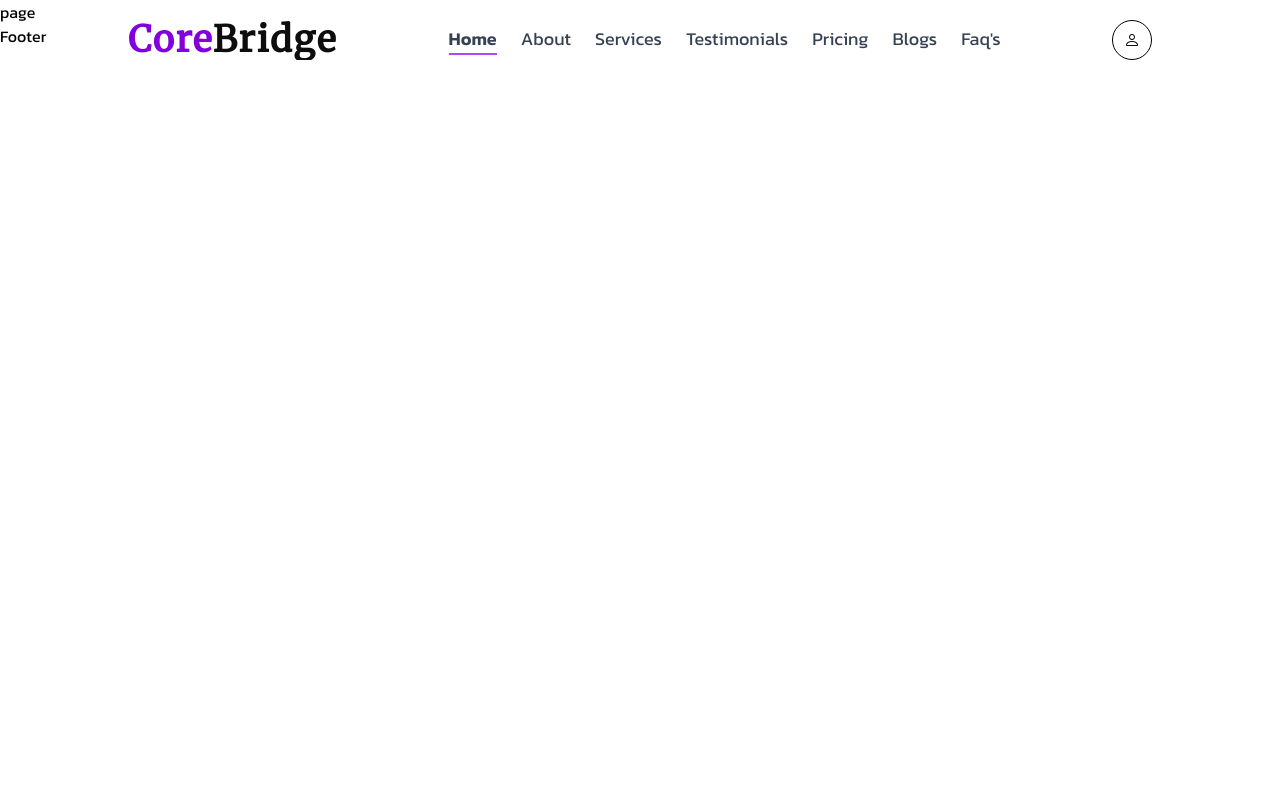
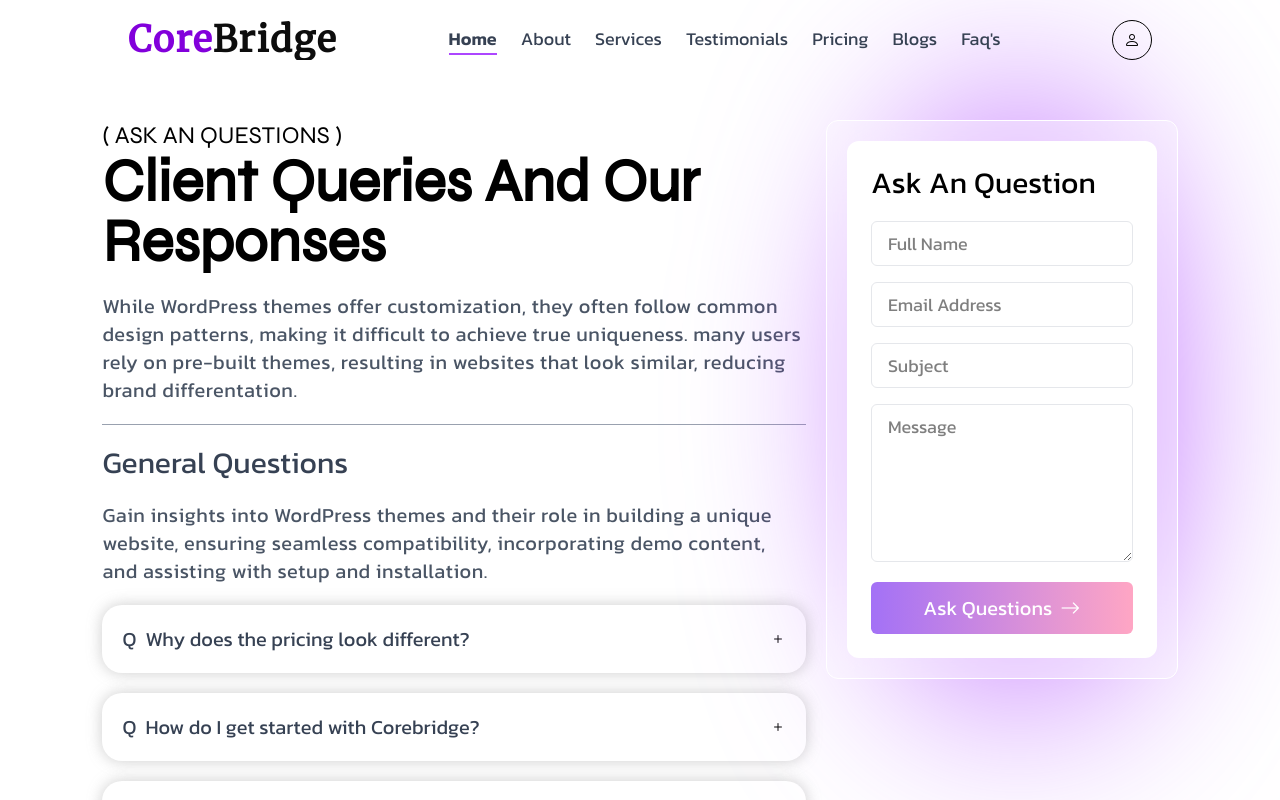
Before and after one commit to Jisap/next16-corebridge, a Next.js app: page /Components/Pages/Faqs in a window 1280 px wide. Shown: the top 800 px of the page. Built offline with nearby package versions, Linux system fonts and the light colour scheme.

Commit message:
feat: add FAQ page component, integrate it into the main index, and set up global styles.

```diff
--- a/app/Components/Pages/Faqs/page.tsx
+++ b/app/Components/Pages/Faqs/page.tsx
@@ -1,9 +1,207 @@
-import React from 'react'
+"use client"
 
-const page = () => {
+import { useState } from "react";
+
+const GeneralFaqData = [
+  {
+    id: 1,
+    question: "Why does the pricing look different?",
+    answer: "We believe that meaningfull change starts with purpose-driven people. Our pricing reflects our commitment to quality, innovation, and long-term partnerships. We focus on delivering measurable results and building trust through transparency and integrity."
+  },
+  {
+    id: 2,
+    question: "How do I get started with Corebridge?",
+    answer: "Getting started is easy! Simply sign up for an account, choose the plan that best fits your needs, and follow our onboarding guide. Our team is also available to assist you with the initial setup to ensure a smooth transition."
+  },
+  {
+    id: 3,
+    question: "Is there a free trial available?",
+    answer: "Yes, we offer a 14-day free trial for all new users. This gives you full access to our platform's features so you can experience the benefits firsthand before making a commitment. No credit card is required to start."
+  },
+  {
+    id: 4,
+    question: "Can I upgrade or downgrade my plan later?",
+    answer: "Absolutely. You can adjust your plan at any time directly from your account dashboard. Whether your business is growing or you need to scale back, our flexible subscription model allows you to change your plan to match your current requirements."
+  }
+];
+
+const SupportFaqData = [
+  {
+    id: 1,
+    question: "How can I contact customer support?",
+    answer: "You can reach our support team via email, live chat, or through our dedicated support portal. We are committed to providing timely and effective assistance to resolve any issues you may encounter."
+  },
+  {
+    id: 2,
+    question: "What is your average response time?",
+    answer: "Our team typically responds to inquiries within 24 hours during business days. For urgent matters, our premium plans offer priority support with faster response times to ensure your operations run smoothly."
+  },
+  {
+    id: 3,
+    question: "Do you offer 24/7 support?",
+    answer: "We offer 24/7 support for our Enterprise plan customers. For other plans, our support team is available during standard business hours, but we have an extensive knowledge base accessible at any time."
+  },
+  {
+    id: 4,
+    question: "Where can I find tutorials or documentation?",
+    answer: "We have a comprehensive Help Center featuring step-by-step tutorials, video guides, and detailed documentation. It's designed to help you navigate our platform and make the most of its features independently."
+  }
+]
+
+const LicenseFaqData = [
+  {
+    id: 1,
+    question: "What kind of licenses do you offer?",
+    answer: "We offer a variety of licensing options including single-user, team, and enterprise licenses. Each license tier comes with specific usage rights and feature sets tailored to different organizational sizes and needs."
+  },
+  {
+    id: 2,
+    question: "Can I use the product for multiple clients?",
+    answer: "Yes, our Agency and Enterprise licenses allow you to use the product for multiple client projects. Please check the specific terms of your license agreement for details on the number of allowed projects or clients."
+  },
+  {
+    id: 3,
+    question: "Do I need to renew my license annually?",
+    answer: "Our standard licenses operate on an annual subscription basis, which includes updates and support. We also offer lifetime licenses for specific products, which provide perpetual access with optional support renewals."
+  },
+  {
+    id: 4,
+    question: "What happens if I cancel my subscription?",
+    answer: "If you cancel your subscription, you will retain access to the product until the end of your current billing cycle. After that, your account will revert to a free tier or be deactivated, depending on the specific product terms."
+  }
+]
+
+const Faqs = () => {
+
+  const [activeId, setActiveId] = useState<number | null>(null)
+  const [activeSupportId, setActiveSupportId] = useState<number | null>(null)
+  const [activeLicenseId, setActiveLicenseId] = useState<number | null>(null)
+
+  const toggleFaq = (id: number) => {
+    setActiveId(activeId === id ? null : id)
+  }
+
+  const toggleSupportFaq = (id: number) => {
+    setActiveSupportId(activeSupportId === id ? null : id)
+  }
+
+  const toggleLicenceFaq = (id: number) => {
+    setActiveLicenseId(activeLicenseId === id ? null : id)
+  }
+
   return (
-    <div>page</div>
+    <>
+      <section id="faqs" className="px-[8%] lg:[px-[16%] py-10 lg:py-30">
+        <div className="flex flex-col lg:flex-row justify-between gap-5">
+          <div className="w-full lg:w-1/1">
+            <div className='title'>
+              <h5 className='Syne text-2xl'>
+                ( ASK AN QUESTIONS )
+              </h5>
+
+              <h1 className='Syne font-extrabold text-5xl md:text-6xl'>
+                Client Queries And Our Responses
+              </h1>
+
+              <p className="tracking-wide text-xl text-gray-600 w-full mt-5">
+                While WordPress themes offer customization, they often follow common design patterns,
+                making it difficult to achieve true uniqueness. many users rely on pre-built themes,
+                resulting in websites that look similar, reducing brand differentation.
+              </p>
+            </div>
+
+            <div>
+              <div className="border-b border-gray-400 my-5"></div>
+
+              <div>
+                <h2 className="text-3xl text-gray-700 w-full mt-5">
+                  General Questions
+                </h2>
+
+                <p className="tracking-wide text-xl text-gray-600 w-full mt-5">
+                  Gain insights into WordPress themes and their role in building a unique website,
+                  ensuring seamless compatibility, incorporating demo content, and assisting with setup
+                  and installation.
+                </p>
+
+                <div>
+                  {GeneralFaqData.map((faq) => (
+                    <div key={faq.id} className="mt-5">
+                      <div
+                        onClick={() => toggleFaq(faq.id)}
+                        className="faq-question flex justify-between items-center bg-white p-5 gap-3 cursor-pointer"
+                      >
+                        <h3 className="text-gray-700 text-xl">
+                          Q &nbsp;{faq.question}
+                        </h3>
+                        <i className={`bi ${activeId === faq.id ? "bi-dash" : "bi-plus"}`}></i>
+                      </div>
+
+                      <div className={`
+                        overflow-hidden transition-all duration-300 ease-in-out
+                        ${activeId === faq.id
+                          ? "max-h-40 opacity-100 mt-3"
+                          : "max-h-0 opacity-0"
+                        }`}
+                      >
+                        <div className="px-5 pb-2 text-gray-600 tracking-wide">
+                          {faq.answer}
+                        </div>
+                      </div>
+                    </div>
+                  ))}
+                </div>
+              </div>
+            </div>
+          </div>
+
+          <div className="w-full lg:w-1/2 sticky top-20 left-0 h-full">
+            <div className="faq-form-wrap">
+              <div className="bg-white/40 backdrop-blur-2xl border border-white p-5 rounded-xl">
+                <div className="bg-white rounded-xl p-6">
+                  <h2 className="text-3xl">Ask An Question</h2>
+
+                  <div className="flex flex-col mt-5">
+                    <input
+                      type="text"
+                      placeholder="Full Name"
+                      className="w-full h-full px-4 py-2 outline-none rounded-md focus:border-gray-400 text-lg border border-gray-200 transition-all duration-300"
+                    />
+
+                    <input
+                      type="email"
+                      placeholder="Email Address"
+                      className="w-full h-full px-4 py-2 outline-none rounded-md focus:border-gray-400 text-lg border border-gray-200 transition-all duration-300 mt-4"
+                    />
+
+                    <input
+                      type="text"
+                      placeholder="Subject"
+                      className="w-full h-full px-4 py-2 outline-none rounded-md focus:border-gray-400 text-lg border border-gray-200 transition-all duration-300 mt-4"
+                    />
+
+                    <textarea
+                      rows={5}
+                      placeholder="Message"
+                      className="w-full h-full px-4 py-2 outline-none rounded-md focus:border-gray-400 text-lg border border-gray-200 transition-all duration-300 mt-4"
+                    />
+
+                    <button>
+                      <div className="btn faq-btn text-white text-xl px-6 py-3 rounded-md mt-5 transition-all duration-300 cursor-pointer">
+                        <div className="btn-text">
+                          Ask Questions <i className="bi bi-arrow-right ps-2"></i>
+                        </div>
+                      </div>
+                    </button>
+                  </div>
+                </div>
+              </div>
+            </div>
+          </div>
+        </div>
+      </section>
+    </>
   )
 }
 
-export default page
+export default Faqs
--- a/app/Components/Pages/Index/Index.tsx
+++ b/app/Components/Pages/Index/Index.tsx
@@ -9,6 +9,7 @@ import VideoBanner from "../VideoBanner/page"
 import Pricing from "../Pricing/page"
 import MarqueeText from "../MarqueeText/page"
 import Blog from "../Blogs/page"
+import Faqs from "../Faqs/page"
 
 
 
@@ -26,6 +27,7 @@ const Index = () => {
       <Pricing />
       <MarqueeText />
       <Blog />
+      <Faqs />
     </>
   )
 }
--- a/app/globals.css
+++ b/app/globals.css
@@ -689,3 +689,32 @@ body {
     height: 100%;
   }
 }
+
+.faq-btn {
+  background: linear-gradient(90deg, #a371f6 0%, #ffa6c4 100%);
+}
+
+.faq-question {
+  box-shadow: 0 0 15px rgba(131, 131, 131, 0.4);
+  border-radius: 20px;
+  background-color: var(--white);
+}
+
+.faq-form-wrap {
+  position: relative;
+  z-index: 5;
+}
+
+.faq-form-wrap::after {
+  content: "";
+  position: absolute;
+  top: 50%;
+  left: 55%;
+  transform: translate(-50%, -50%);
+  width: 250px;
+  height: 600px;
+  border-radius: 100%;
+  background-color: var(--prim);
+  filter: blur(100px);
+  z-index: -1;
+}
```
